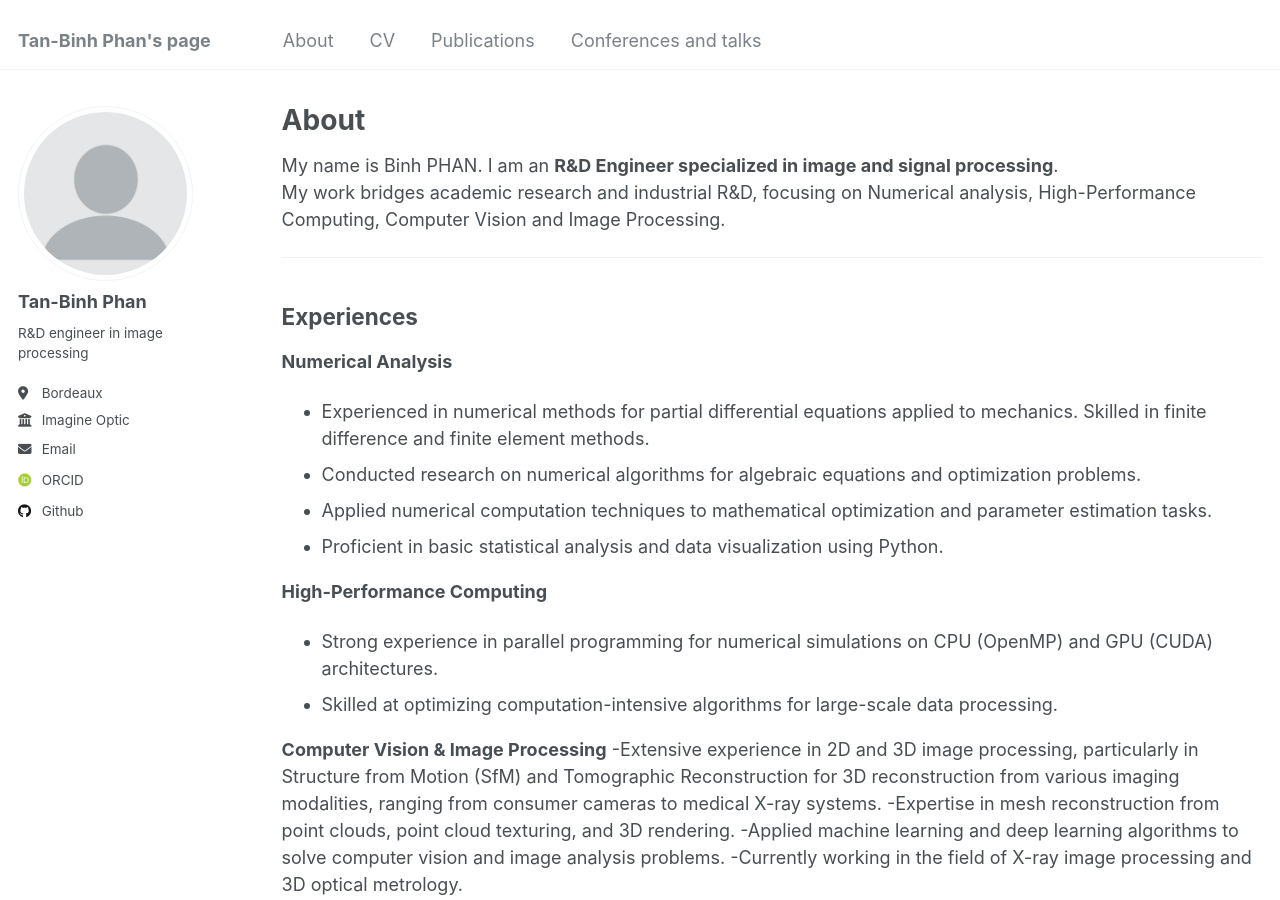
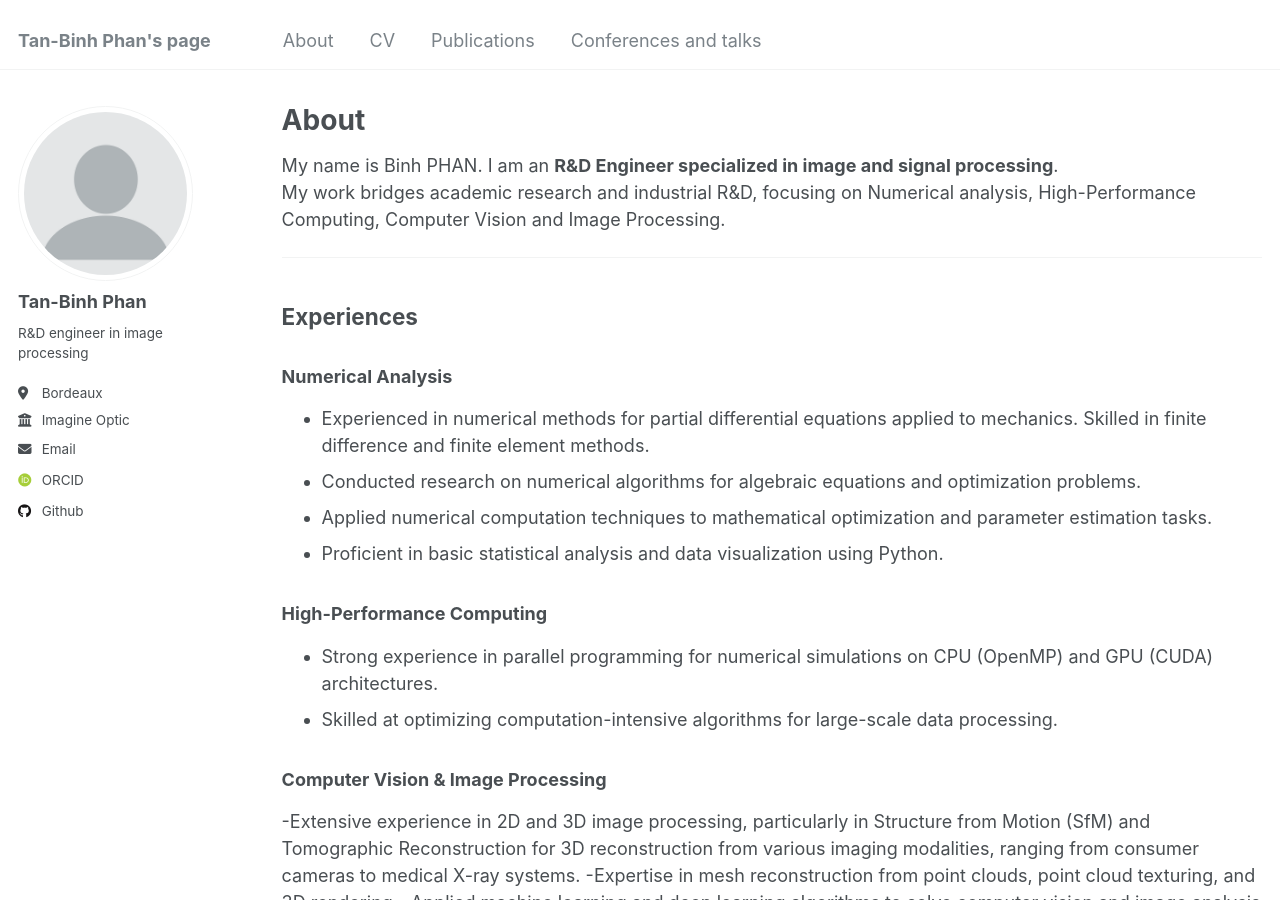
Before and after one commit to TanBinh93/tanbinhphan.github.io, a Jekyll site: the page built from index.md, in a window 1280 px wide and 900 px high. Built offline with Jekyll 4.4.1, drawn with Linux system fonts in a browser that asks for light colours; some web fonts are replaced.

```diff
--- a/index.md
+++ b/index.md
@@ -11,23 +11,23 @@ My work bridges academic research and industrial R&D, focusing on Numerical anal
 ---
 
 ## Experiences
-**Numerical Analysis**
+### Numerical Analysis
 - Experienced in numerical methods for partial differential equations applied to mechanics. Skilled in finite difference and finite element methods.
 - Conducted research on numerical algorithms for algebraic equations and optimization problems.
 - Applied numerical computation techniques to mathematical optimization and parameter estimation tasks.
 - Proficient in basic statistical analysis and data visualization using Python.
 
-**High-Performance Computing**
+### High-Performance Computing
 - Strong experience in parallel programming for numerical simulations on CPU (OpenMP) and GPU (CUDA) architectures.
 - Skilled at optimizing computation-intensive algorithms for large-scale data processing.
 
-**Computer Vision & Image Processing**
+### Computer Vision & Image Processing
 -Extensive experience in 2D and 3D image processing, particularly in Structure from Motion (SfM) and Tomographic Reconstruction for 3D reconstruction from various imaging modalities, ranging from consumer cameras to medical X-ray systems.
 -Expertise in mesh reconstruction from point clouds, point cloud texturing, and 3D rendering.
 -Applied machine learning and deep learning algorithms to solve computer vision and image analysis problems.
 -Currently working in the field of X-ray image processing and 3D optical metrology.
 
-**Software Development**
+### Software Development
 - Developed Graphical User Interfaces (GUIs) for image processing applications using Python (PyQt, Qt).
 - Designed and implemented control interfaces to communicate with hardware components such as cameras and motorized systems.
 
```
